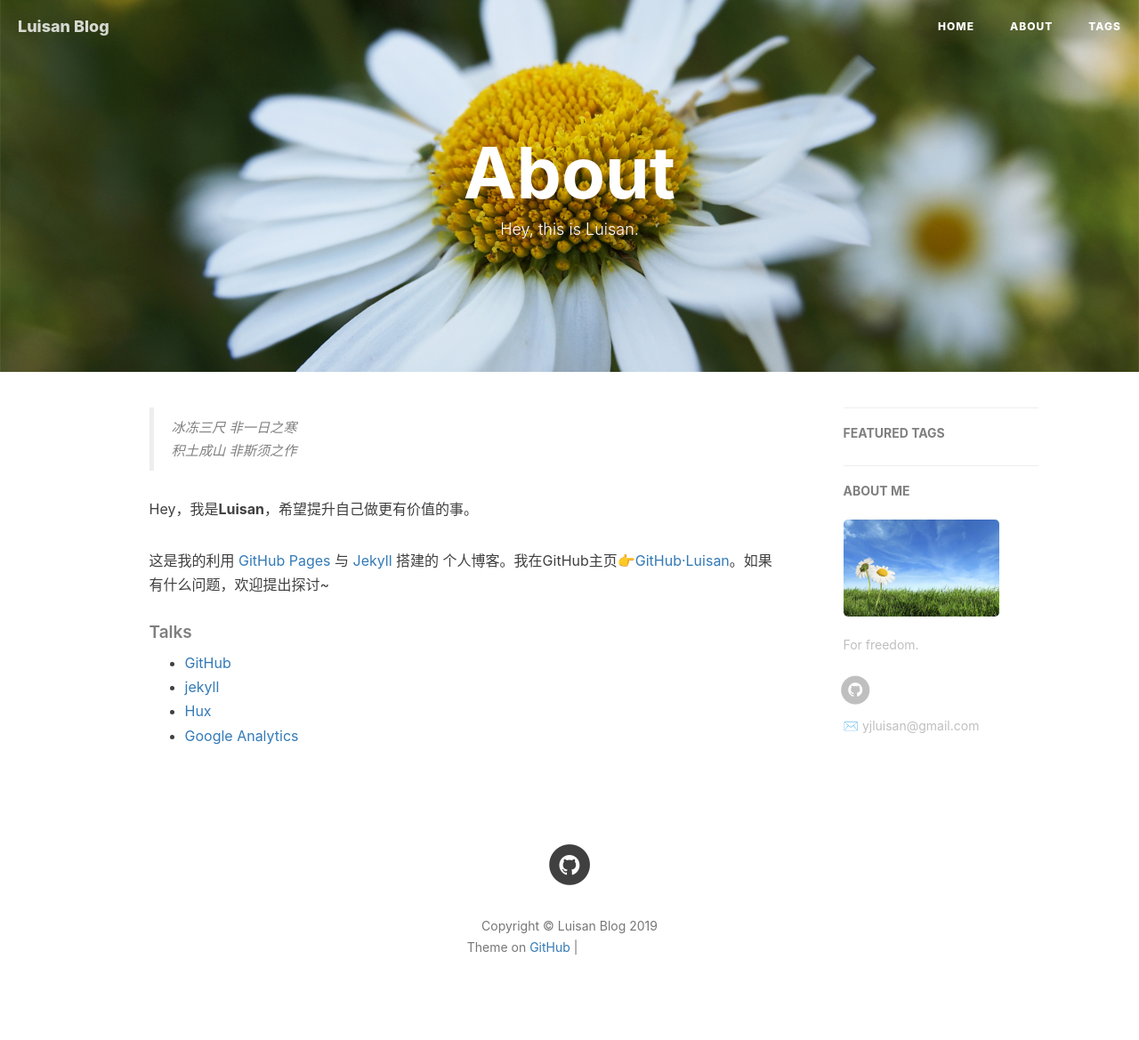
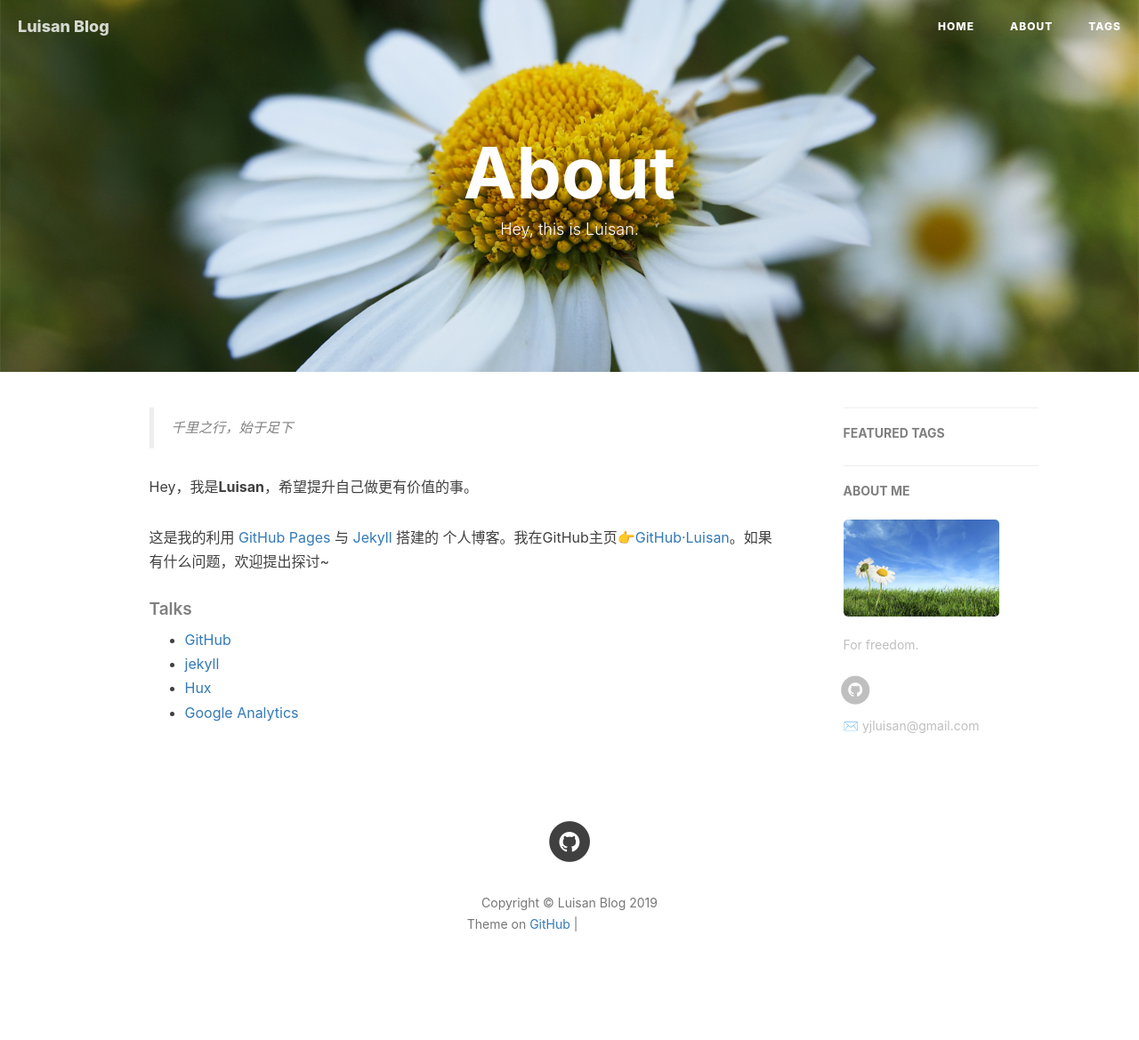
Before and after one commit to luisanlu/luisanlu.github.io, a Jekyll site: the page built from about.html, in a window 1280 px wide. Shown: the whole page at 89% size. Built offline with Jekyll 4.4.1, drawn with Linux system fonts in a browser that asks for light colours; nearby versions of some CDN libraries; comment, search, counter and statistics services are not loaded; after the commit the page ends 1143 px from its top, so only the background shows below that; grey boxes are pictures that could not be loaded.

Commit message:
Update about.html

```diff
--- a/about.html
+++ b/about.html
@@ -15,8 +15,7 @@
 <div class="zh post-container">
 
     <!--copied from markdown -->
-    <blockquote><p>冰冻三尺 非一日之寒<br>
-    积土成山 非斯须之作</p></blockquote>
+    <blockquote><p>千里之行，始于足下</p></blockquote>
 
     <p>Hey，我是<strong>Luisan</strong>，希望提升自己做更有价值的事。</p>
 
```
